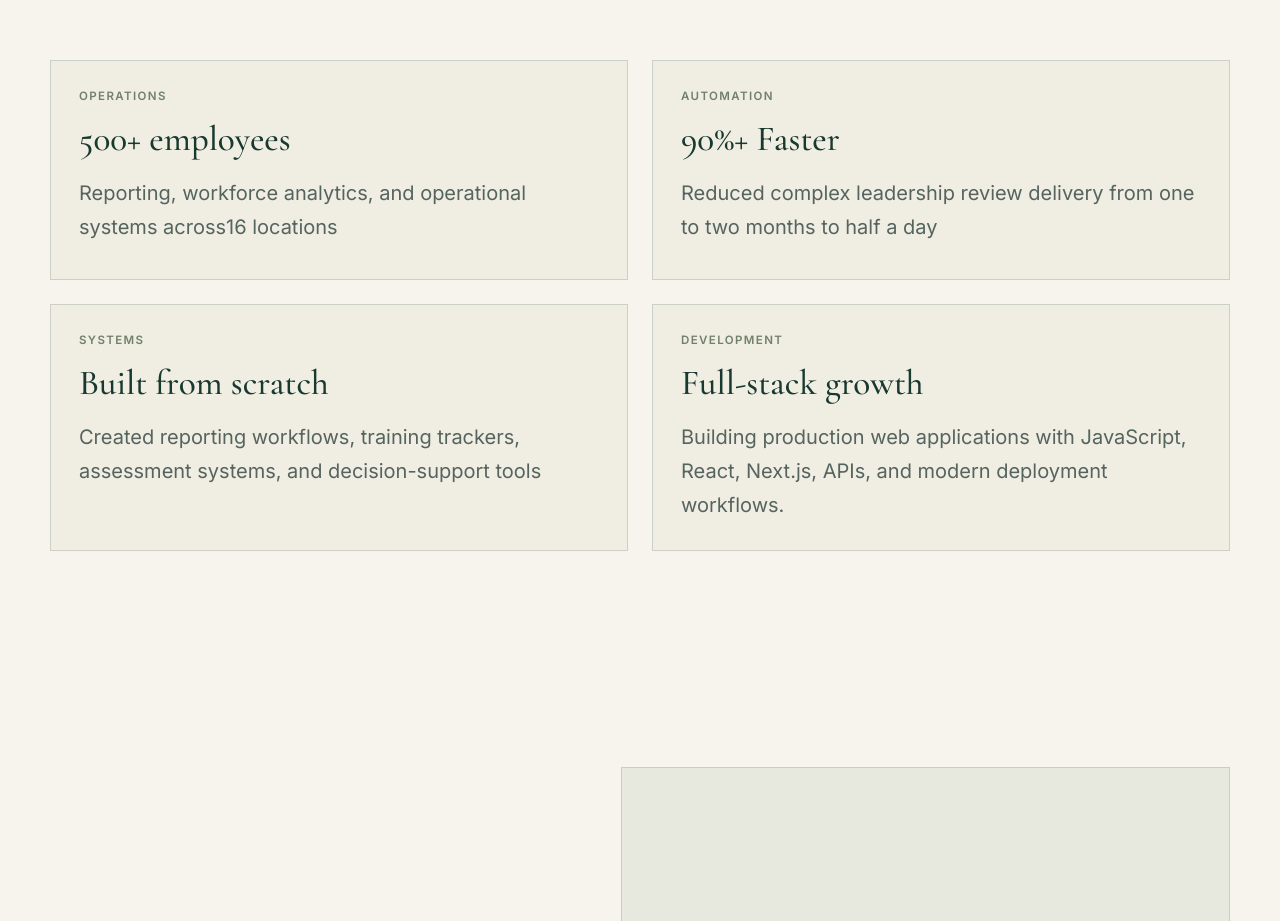
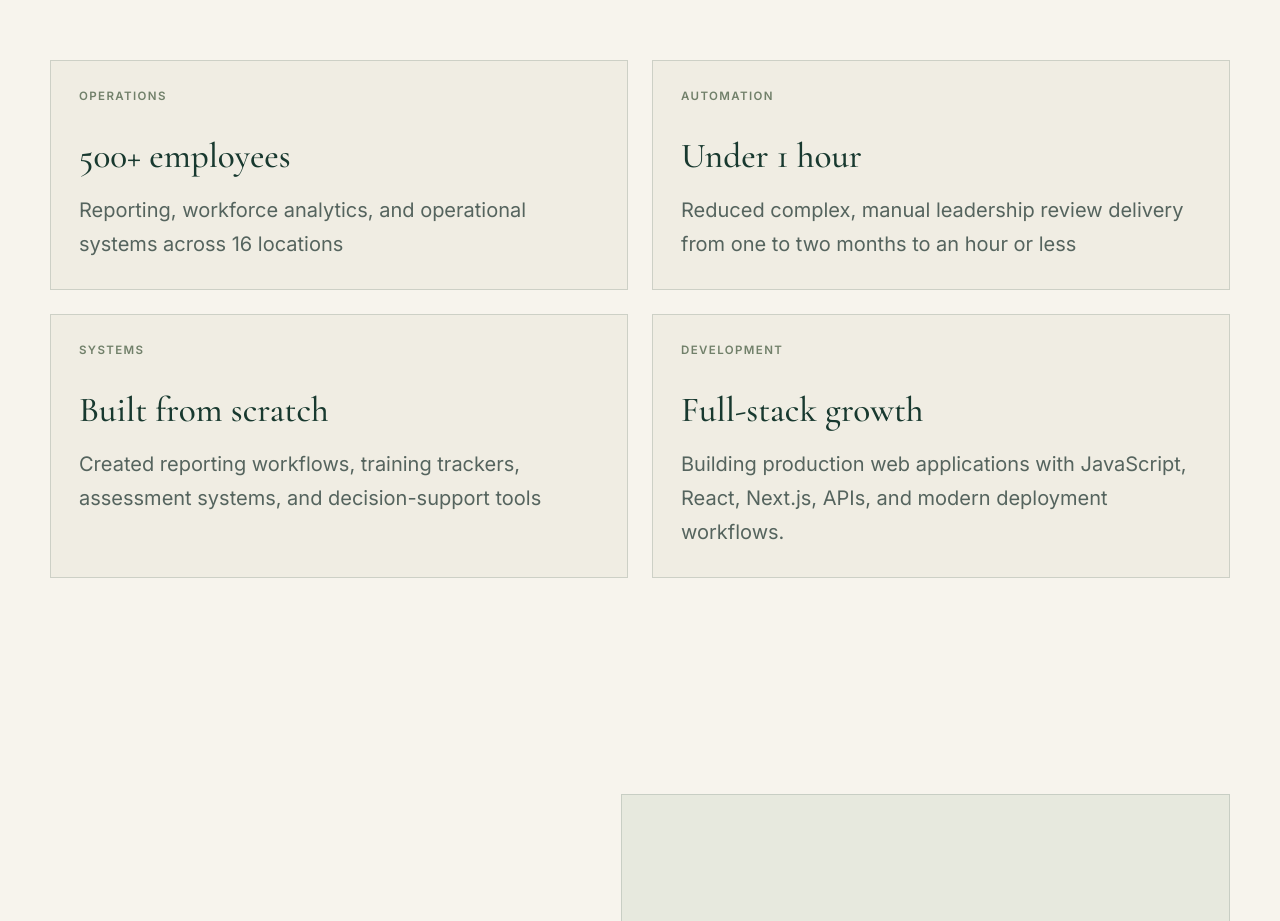
Before and after one commit to ddatasolutionsllc/kimberly-demaio-portfolio, a Next.js app: page / in a window 1280 px wide. Shown: the part 2486-3407 px from the top of the page. Built offline with nearby package versions, Linux system fonts and the light colour scheme.

Commit message:
Refine experience snapshot

```diff
--- a/src/app/globals.css
+++ b/src/app/globals.css
@@ -506,6 +506,16 @@ p {
   padding: 28px;
   border: 1px solid rgba(24, 57, 47, 0.16);
   background: rgba(236, 232, 221, 0.55);
+  transition:
+    transform 220ms ease,
+    border-color 220ms ease,
+    box-shadow 220ms ease;
+}
+
+.experience-card:hover {
+  transform: translateY(-4px);
+  border-color: rgba(var(--green-primary-rgb), 0.24);
+  box-shadow: 0 16px 38px rgba(var(--green-primary-rgb), 0.8);
 }
 
 .experience-label {
@@ -518,7 +528,8 @@ p {
 }
 
 .experience-card h3 {
-  margin: 0;
+  margin-top: 8;
+  margin-bottom: 12px;
   font-family: var(--font-cormorant), Georgia, serif;
   font-size: 2.2rem;
   font-weight: 500;
--- a/src/components/recruiter/ExperienceSnapshot.js
+++ b/src/components/recruiter/ExperienceSnapshot.js
@@ -3,13 +3,13 @@ const experienceItems = [
     label: "Operations",
     value: "500+ employees",
     detail:
-      "Reporting, workforce analytics, and operational systems across16 locations",
+      "Reporting, workforce analytics, and operational systems across 16 locations",
   },
   {
     label: "Automation",
-    value: "90%+ Faster",
+    value: "Under 1 hour",
     detail:
-      "Reduced complex leadership review delivery from one to two months to half a day",
+      "Reduced complex, manual leadership review delivery from one to two months to an hour or less",
   },
   {
     label: "Systems",
@@ -35,7 +35,6 @@ export default function ExperienceSnapshot() {
           systems.
         </h2>
         <p>
-          {" "}
           I combine big-picture thinking with hands-on building, from
           understanding the real problem to creating the workflows, reports, and
           tools that help solve it.
```
